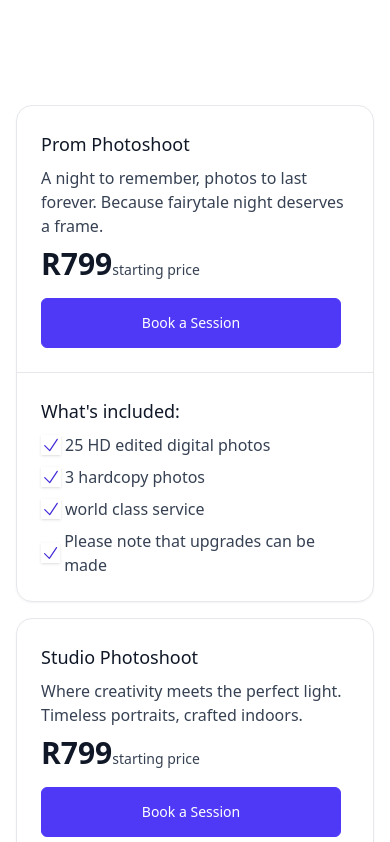
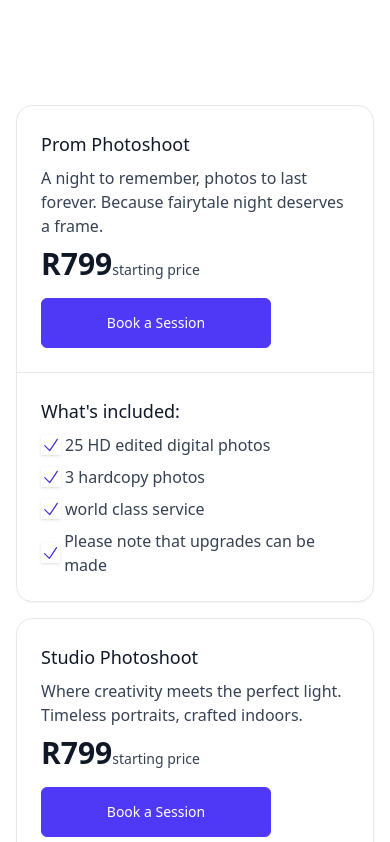
Before and after one commit to Roise-s/DunjaneIncVisuals, a React (Vite) app: page / in a window 390 px wide. Shown: the part 3973-4815 px from the top of the page. Built offline with nearby package versions, Linux system fonts and the light colour scheme; no server answers.

Commit message:
fixed the booking button

```diff
--- a/src/components/DialogBtn.tsx
+++ b/src/components/DialogBtn.tsx
@@ -15,6 +15,7 @@ import { Input } from "@/components/ui/input";
 import { Label } from "@/components/ui/label";
 import { DatePr } from "./Date";
 import SuccessAlert3 from "./FormSent";
+import "./styles/styles.css"
 
 type DialogBtnProps = {
   text: string;
@@ -80,7 +81,7 @@ export function DialogBtn({ text }: DialogBtnProps) {
     <Dialog>
 
       <div>
-        <DialogTrigger asChild className="mt-4 h-[50px] w-[300px] block rounded-sm border border-indigo-600 bg-indigo-600 px-12 py-3 text-center text-sm font-medium text-white hover:bg-transparent hover:text-indigo-600 focus:ring-3 focus:outline-hidden sm:mt-6">
+        <DialogTrigger asChild className="bookBtn mt-4 h-[50px] block rounded-sm border border-indigo-600 bg-indigo-600 px-12 py-3 text-center text-sm font-medium text-white hover:bg-transparent hover:text-indigo-600 focus:ring-3 focus:outline-hidden sm:mt-6">
           <Button>Book a Session</Button>
         </DialogTrigger>
         <DialogContent className="sm:max-w-[425px]">
--- /dev/null
+++ b/src/components/styles/styles.css
@@ -0,0 +1,53 @@
+.bookBtn {
+  width: 300px;
+}
+@media (max-width: 1200px) {
+  .bookBtn {
+    width: 270px;
+  }
+}
+@media (max-width: 1050px) {
+  .bookBtn {
+    width: 250px;
+  }
+}
+@media (max-width: 1000px) {
+  .bookBtn {
+    width: 220px;
+  }
+}
+@media (max-width: 900px) {
+  .bookBtn {
+    width: 200px;
+  }
+}
+@media (max-width: 850px) {
+  .bookBtn {
+    width: 170px;
+  }
+}
+@media (max-width: 775px) {
+  .bookBtn {
+    width: 270px;
+  }
+}
+@media (max-width: 750px) {
+  .bookBtn {
+    width: 250px;
+  }
+}
+@media (max-width: 650px) {
+  .bookBtn {
+    width: 230px;
+  }
+}
+@media (max-width: 640px) {
+  .bookBtn {
+    width: 300px;
+  }
+}
+@media (max-width: 400px) {
+  .bookBtn {
+    width: 230px;
+  }
+}/*# sourceMappingURL=styles.css.map */
--- /dev/null
+++ b/src/components/styles/styles.scss
@@ -0,0 +1,33 @@
+.bookBtn {
+    @media (max-width: 1200px) {
+        width: 270px;
+    }
+    @media (max-width: 1050px) {
+        width: 250px;
+    }
+    @media (max-width: 1000px) {
+        width: 220px;
+    }
+    @media (max-width: 900px) {
+        width: 200px;
+    }
+    @media (max-width: 850px) {
+        width: 170px;
+    }
+    @media (max-width: 775px) {
+        width: 270px;
+    }
+    @media (max-width: 750px) {
+        width: 250px;
+    }
+    @media (max-width: 650px) {
+        width: 230px;
+    }
+    @media (max-width: 640px) {
+        width: 300px;
+    }
+    @media (max-width: 400px) {
+        width: 230px;
+    }
+    width: 300px;
+}
```
Also changed, not shown: 1 other file (tests, documents, lock files or other folders).
